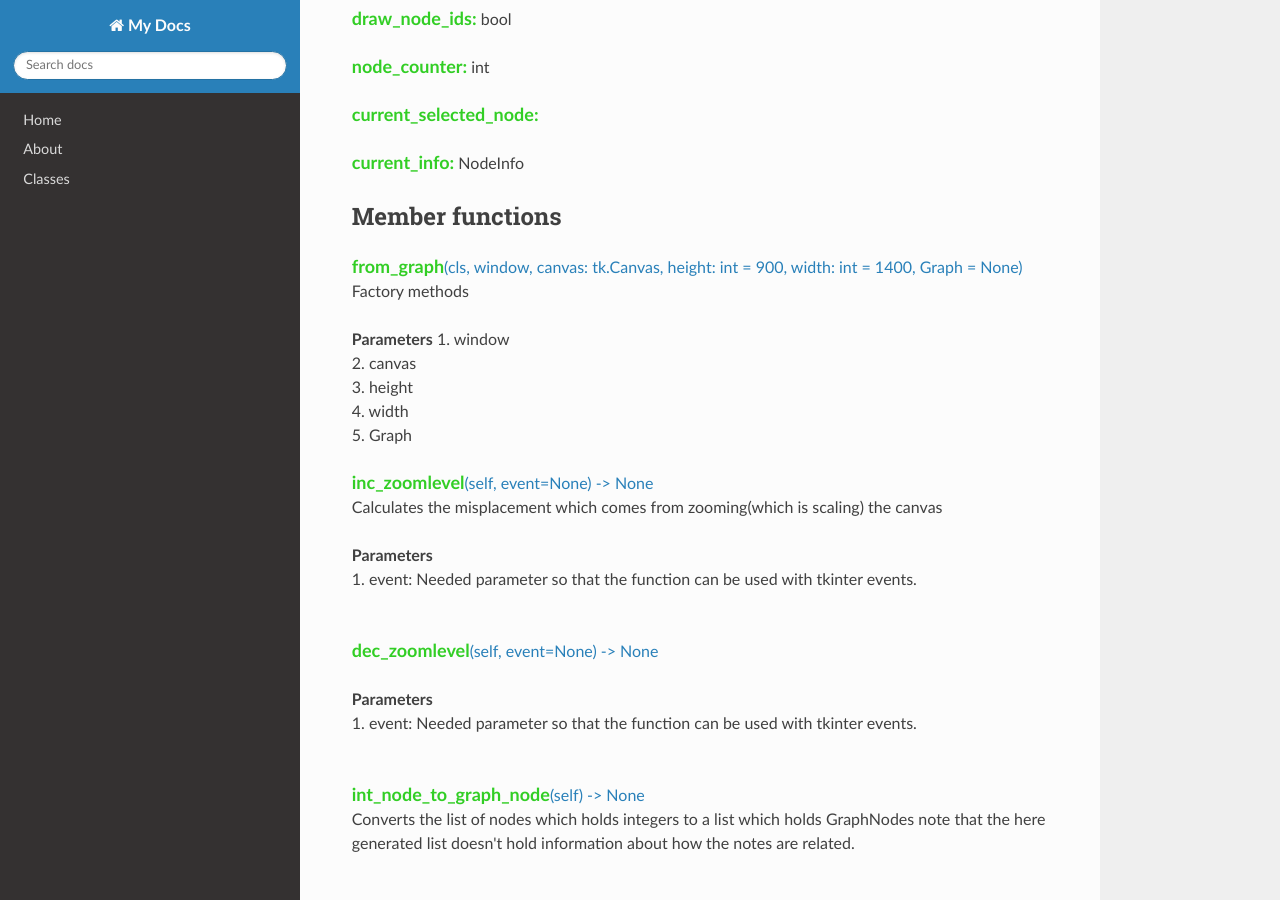
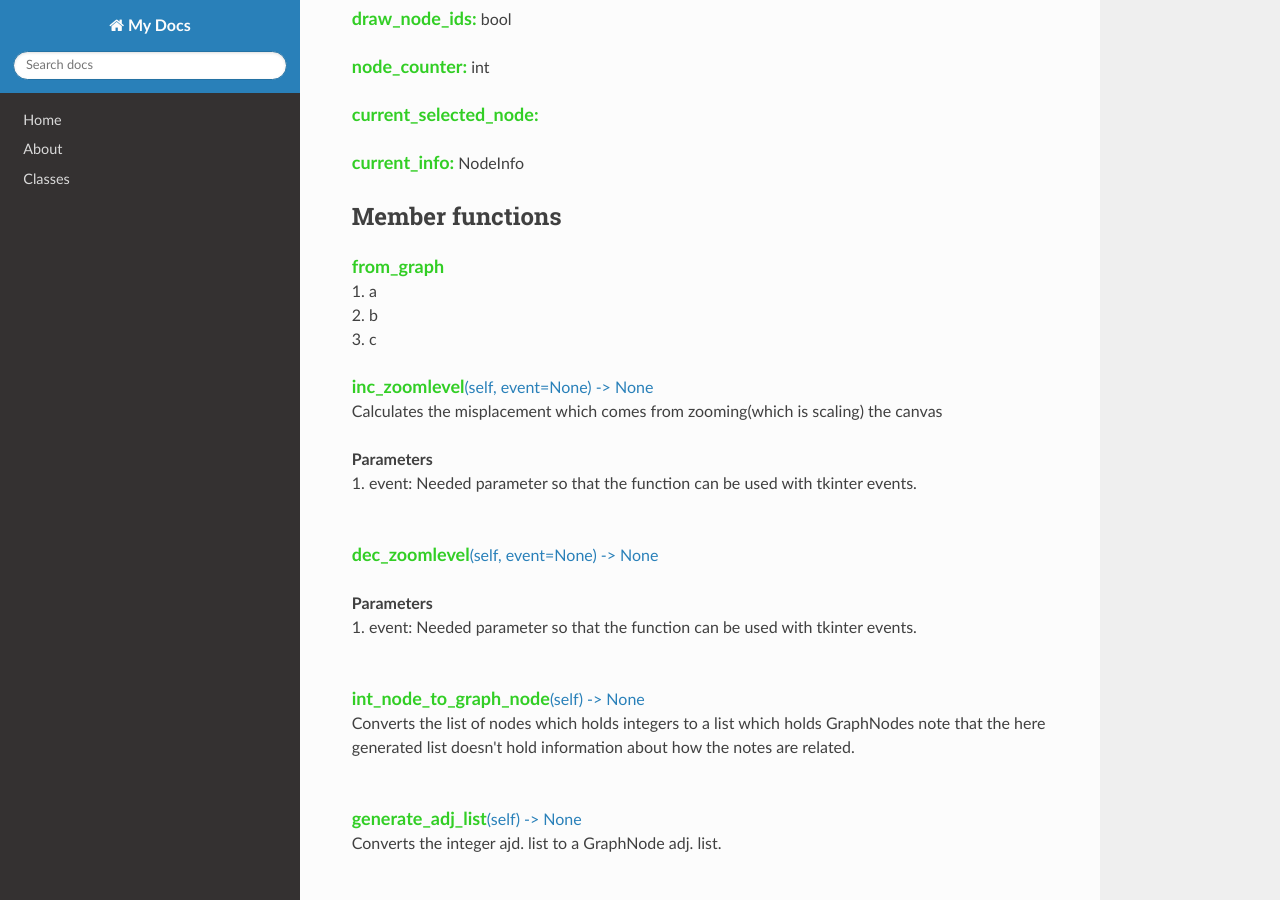
Before and after one commit to Unaimend/graph.py, an MkDocs documentation site: the page built from docs/classes/graphvisuals.md, in a window 1280 px wide and 900 px high, scrolled down 792 px. Built offline with MkDocs 1.6.1, drawn with Linux system fonts in a browser that asks for light colours; nearby versions of some CDN libraries; old or Windows-style settings are respelled for this version of MkDocs.

```diff
--- a/docs/classes/graphvisuals.md
+++ b/docs/classes/graphvisuals.md
@@ -40,15 +40,10 @@
 <a class="member_var">current_info:</a> NodeInfo
 
 ##Member functions
-<a class="member_func">from_graph</a><a>(cls, window, canvas: tk.Canvas, height: int = 900, width: int = 1400, Graph = None)</a>
-Factory methods
-
-**Parameters**
-1. window
-2. canvas
-3. height
-4. width
-5. Graph
+<a class="member_func">from_graph</a>
+1. a
+2. b
+3. c
 
 <a class="member_func">inc_zoomlevel</a><a>(self, event=None) -> None</a>
 Calculates the misplacement which comes from zooming(which is scaling) the canvas
```
